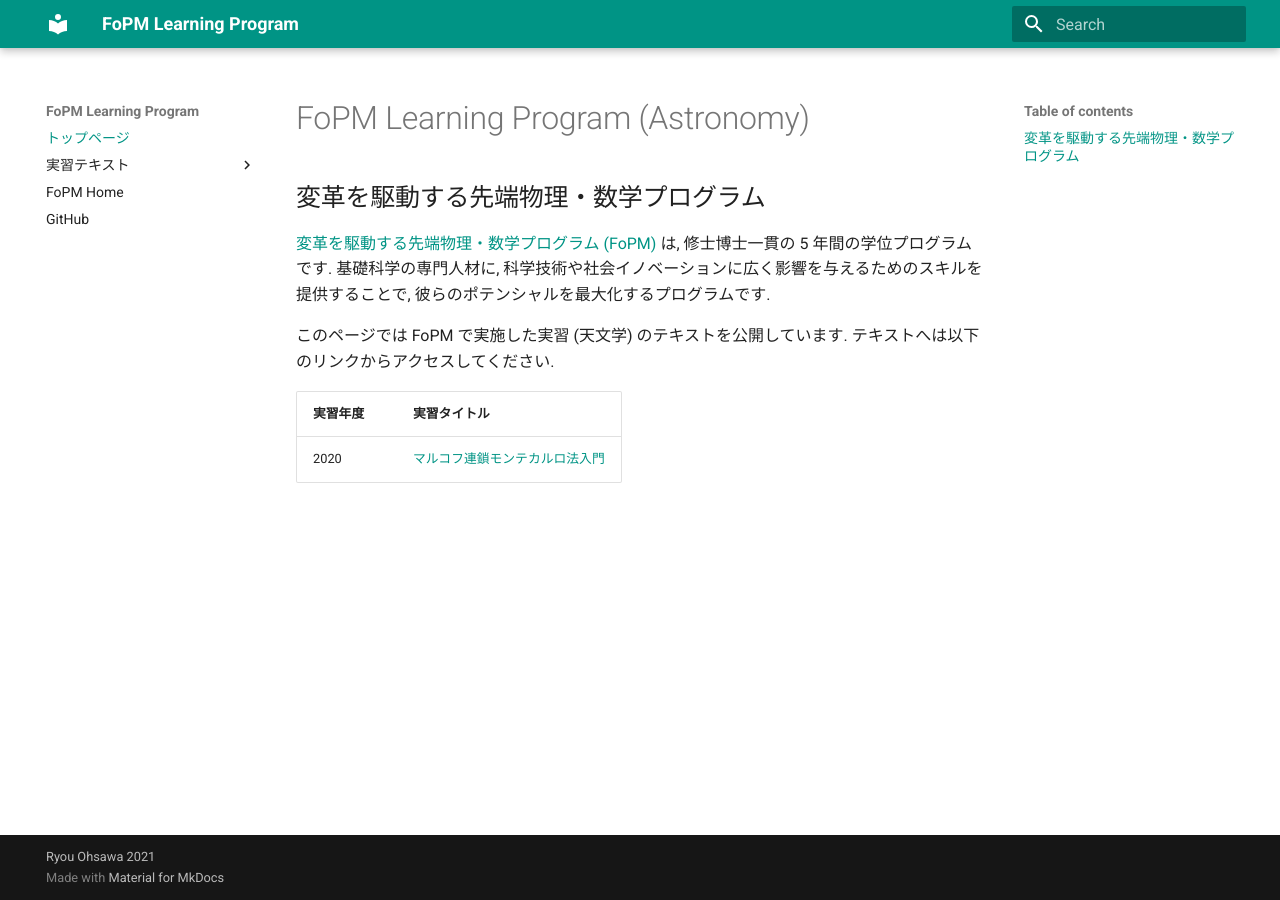
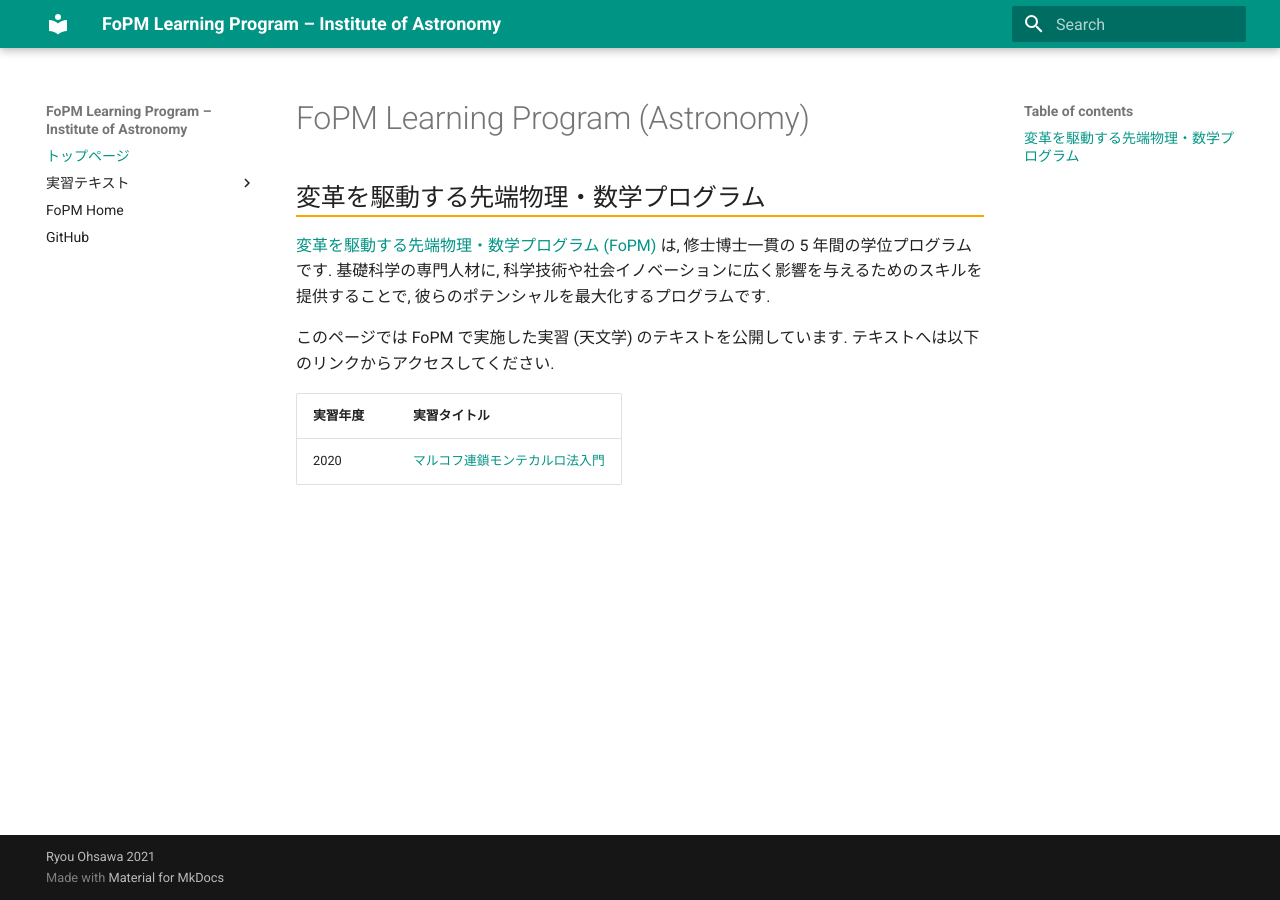
Before and after one commit to FoPM-Astronomy-UTokyo/course, an MkDocs documentation site: the page built from docs/index.md, in a window 1280 px wide. Built offline with MkDocs 1.6.1 and Material for MkDocs 9.7.7, drawn with Linux system fonts in a browser that asks for light colours.

Commit message:
add custom css

```diff
--- /dev/null
+++ b/docs/css/config_local.css
@@ -0,0 +1,9 @@
+.md-typeset h2 {
+  border-bottom: 2px solid orange;
+}
+
+.md-typeset h3 {
+  padding-left: 0.3em;
+  background: #efefef;
+  border-left: 3px solid #666666;
+}
--- a/mkdocs.yml
+++ b/mkdocs.yml
@@ -1,4 +1,4 @@
-site_name: FoPM Learning Program
+site_name: FoPM Learning Program &ndash; Institute of Astronomy
 site_description: FoPM Learning Program
 site_author: Ryou Ohsawa
 copyright: Ryou Ohsawa 2021
@@ -19,7 +19,8 @@
     scheme: default
     primary: teal
     accent: deep orange
-extra_css: []
+extra_css:
+  - css/config_local.css
 extra_javascript:
   - js/config_mathjax.js
   - https://polyfill.io/v3/polyfill.min.js?features=es6
```
